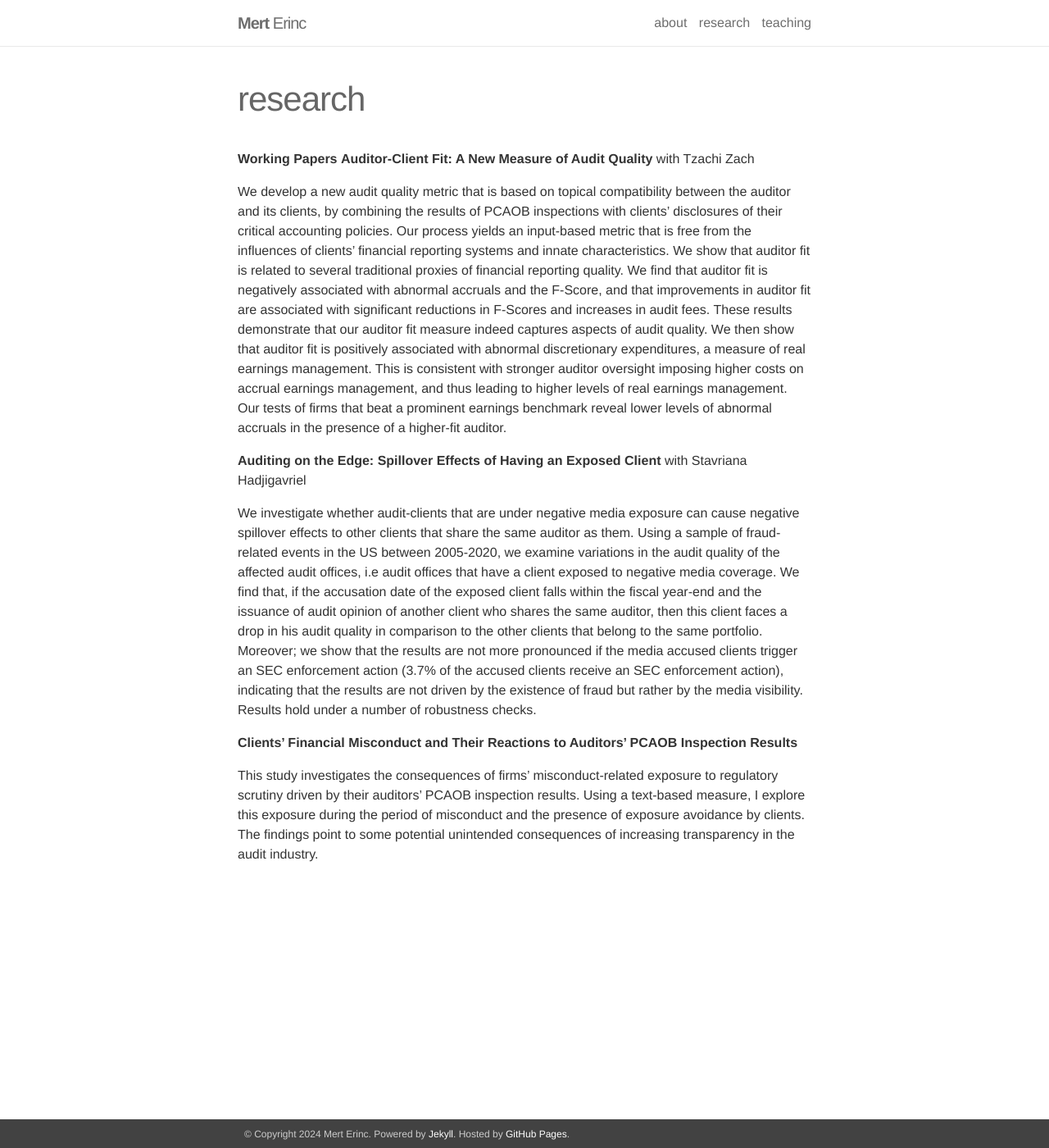
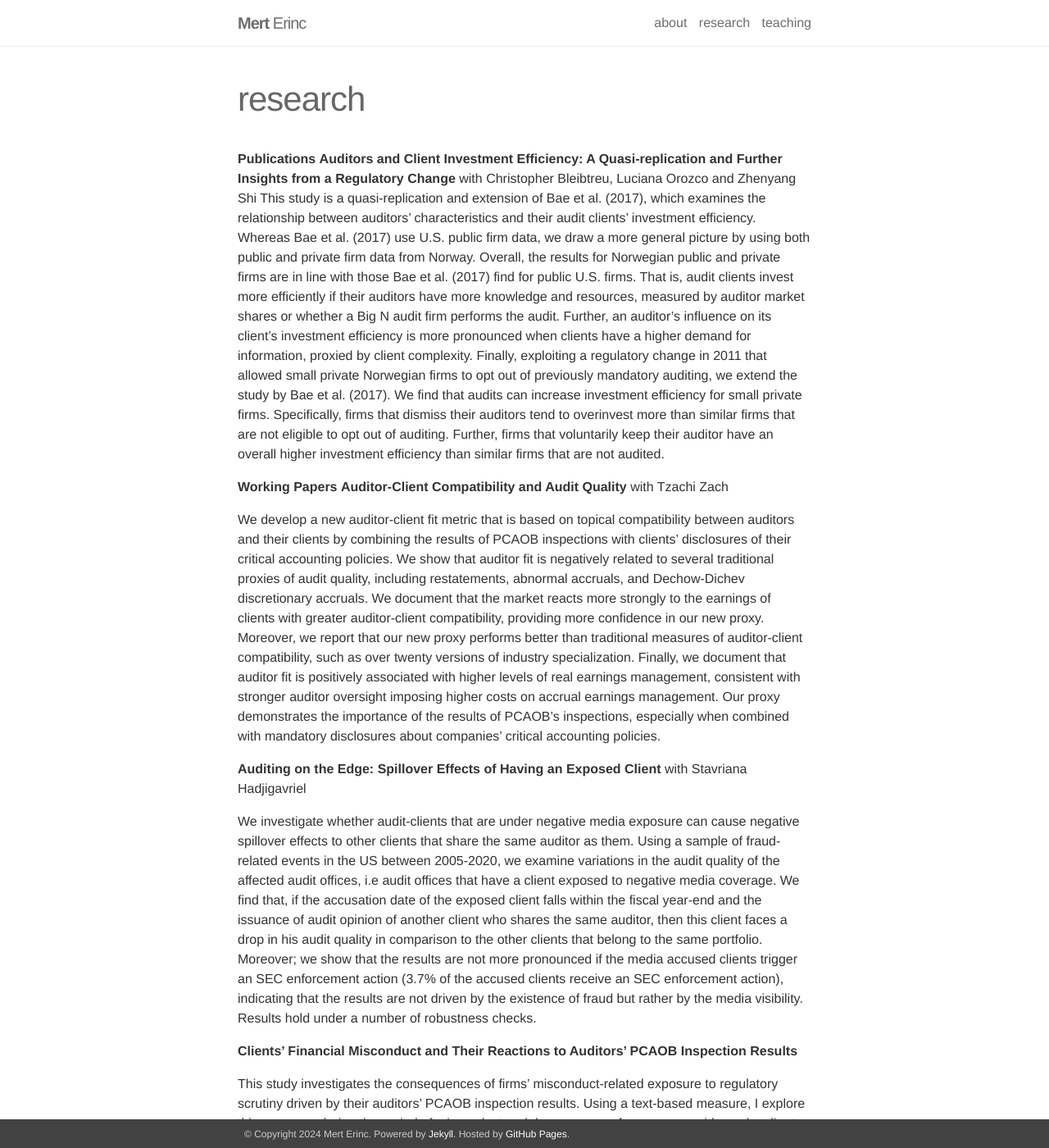
Before and after one commit to mrterinc/mrterinc.github.io, a Jekyll site: the page built from _pages/projects.md, in a window 1280 px wide and 1400 px high. Shown: the whole window at 82% size. Built offline with Jekyll 4.4.1, drawn with Linux system fonts in a browser that asks for light colours.

Commit message:
Update projects.md

```diff
--- a/_pages/projects.md
+++ b/_pages/projects.md
@@ -4,22 +4,21 @@ title: research
 permalink: /research/
 description:
 ---
+<strong>Publications</strong>
+**Auditors and Client Investment Efficiency: A Quasi‑replication and Further Insights from a Regulatory Change** with Christopher Bleibtreu, Luciana Orozco and Zhenyang Shi
+This study is a quasi-replication and extension of Bae et al. (2017), which examines the relationship between auditors’ characteristics and their audit clients’ investment efficiency. Whereas Bae et al. (2017) use U.S. public firm data, we draw a more general picture by using both public and private firm data from Norway. Overall, the results for Norwegian public and private firms are in line with those Bae et al. (2017) find for public U.S. firms. That is, audit clients invest more efficiently if their auditors have more knowledge and resources, measured by auditor market shares or whether a Big N audit firm performs the audit. Further, an auditor’s influence on its client’s investment efficiency is more pronounced when clients have a higher demand for information, proxied by client complexity. Finally, exploiting a regulatory change in 2011 that allowed small private Norwegian firms to opt out of previously mandatory auditing, we extend the study by Bae et al. (2017). We find that audits can increase investment efficiency for small private firms. Specifically, firms that dismiss their auditors tend to overinvest more than similar firms that are not eligible to opt out of auditing. Further, firms that voluntarily keep their auditor have an overall higher investment efficiency than similar firms that are not audited.
+
+
+
 <strong>Working Papers</strong>
-**Auditor-Client Fit: A New Measure of Audit Quality** with Tzachi Zach
+**Auditor-Client Compatibility and Audit Quality** with Tzachi Zach
 
-We develop a new audit quality metric that is based on topical compatibility between the auditor and its clients, by combining the results of PCAOB inspections with clients’ disclosures of their critical accounting policies. Our process yields an input-based metric that is free from the influences of clients’ financial reporting systems and innate characteristics. We show that auditor fit is related to several traditional proxies of financial reporting quality. We find that auditor fit is negatively associated with abnormal accruals and the F-Score, and that improvements in auditor fit are associated with significant reductions in F-Scores and increases in audit fees. These results demonstrate that our auditor fit measure indeed captures aspects of audit quality. We then show that auditor fit is positively associated with abnormal discretionary expenditures, a measure of real earnings management. This is consistent with stronger auditor oversight imposing higher costs on accrual earnings management, and thus leading to higher levels of real earnings management. Our tests of firms that beat a prominent earnings benchmark reveal lower levels of abnormal accruals in the presence of a higher-fit auditor.
+We develop a new auditor-client fit metric that is based on topical compatibility between auditors and their clients by combining the results of PCAOB inspections with clients’ disclosures of their critical accounting policies. We show that auditor fit is negatively related to several traditional proxies of audit quality, including restatements, abnormal accruals, and Dechow-Dichev discretionary accruals. We document that the market reacts more strongly to the earnings of clients with greater auditor-client compatibility, providing more confidence in our new proxy. Moreover, we report that our new proxy performs better than traditional measures of auditor-client compatibility, such as over twenty versions of industry specialization. Finally, we document that auditor fit is positively associated with higher levels of real earnings management, consistent with stronger auditor oversight imposing higher costs on accrual earnings management. Our proxy demonstrates the importance of the results of PCAOB’s inspections, especially when combined with mandatory disclosures about companies’ critical accounting policies.
 
 
 **Auditing on the Edge: Spillover Effects of Having an Exposed Client** with Stavriana Hadjigavriel
 
-We investigate whether audit-clients that are under negative media exposure can cause negative spillover effects to other clients that share the same auditor as them. Using a sample of
-fraud-related events in the US between 2005-2020, we examine variations in the audit quality of
-the affected audit offices, i.e audit offices that have a client exposed to negative media coverage.
-We find that, if the accusation date of the exposed client falls within the fiscal year-end and the
-issuance of audit opinion of another client who shares the same auditor, then this client faces
-a drop in his audit quality in comparison to the other clients that belong to the same portfolio. Moreover; we show that the results are not more pronounced if the media accused clients
-trigger an SEC enforcement action (3.7% of the accused clients receive an SEC enforcement action), indicating that the results are not driven by the existence of fraud but rather by the media
-visibility. Results hold under a number of robustness checks.
+We investigate whether audit-clients that are under negative media exposure can cause negative spillover effects to other clients that share the same auditor as them. Using a sample of fraud-related events in the US between 2005-2020, we examine variations in the audit quality of the affected audit offices, i.e audit offices that have a client exposed to negative media coverage. We find that, if the accusation date of the exposed client falls within the fiscal year-end and the issuance of audit opinion of another client who shares the same auditor, then this client faces a drop in his audit quality in comparison to the other clients that belong to the same portfolio. Moreover; we show that the results are not more pronounced if the media accused clients trigger an SEC enforcement action (3.7% of the accused clients receive an SEC enforcement action), indicating that the results are not driven by the existence of fraud but rather by the media visibility. Results hold under a number of robustness checks.
 
 **Clients’ Financial Misconduct and Their Reactions to Auditors’ PCAOB Inspection Results**
 
```
